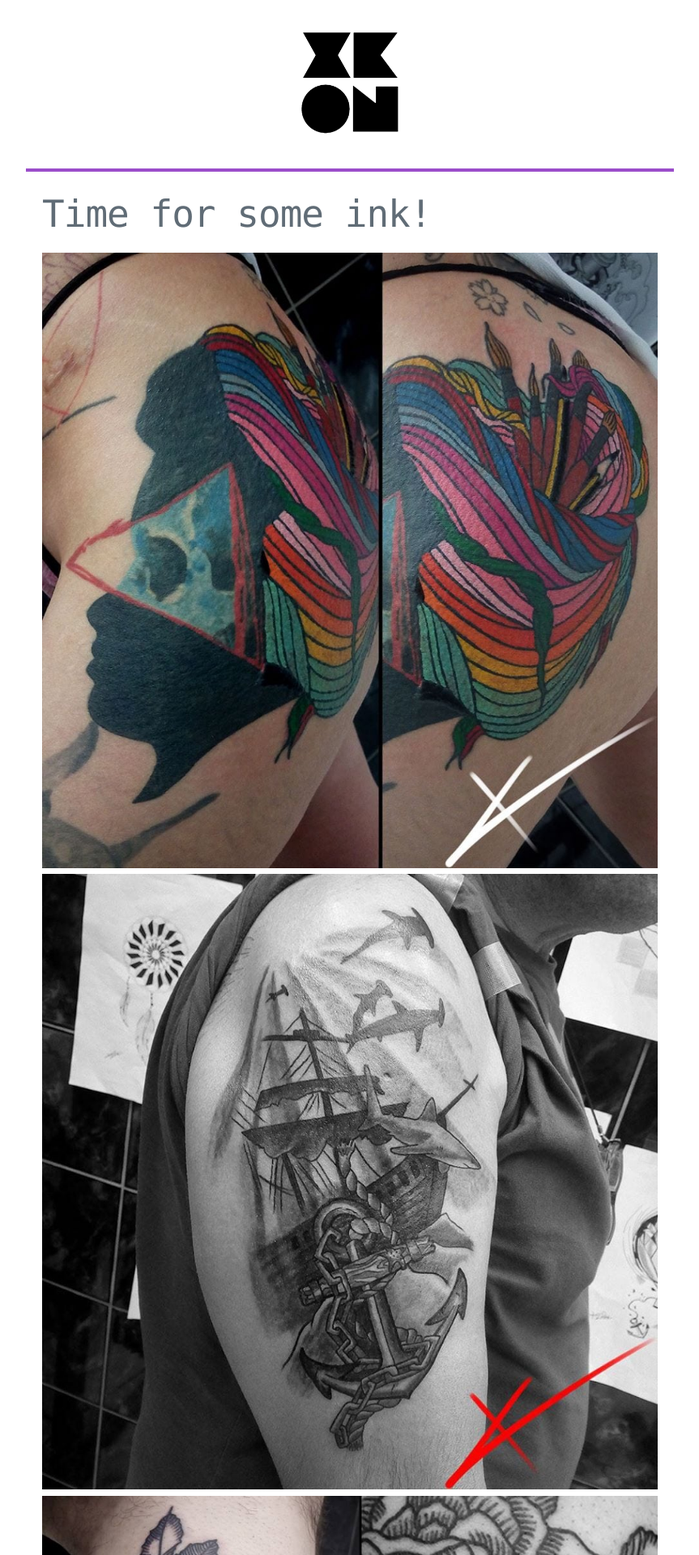
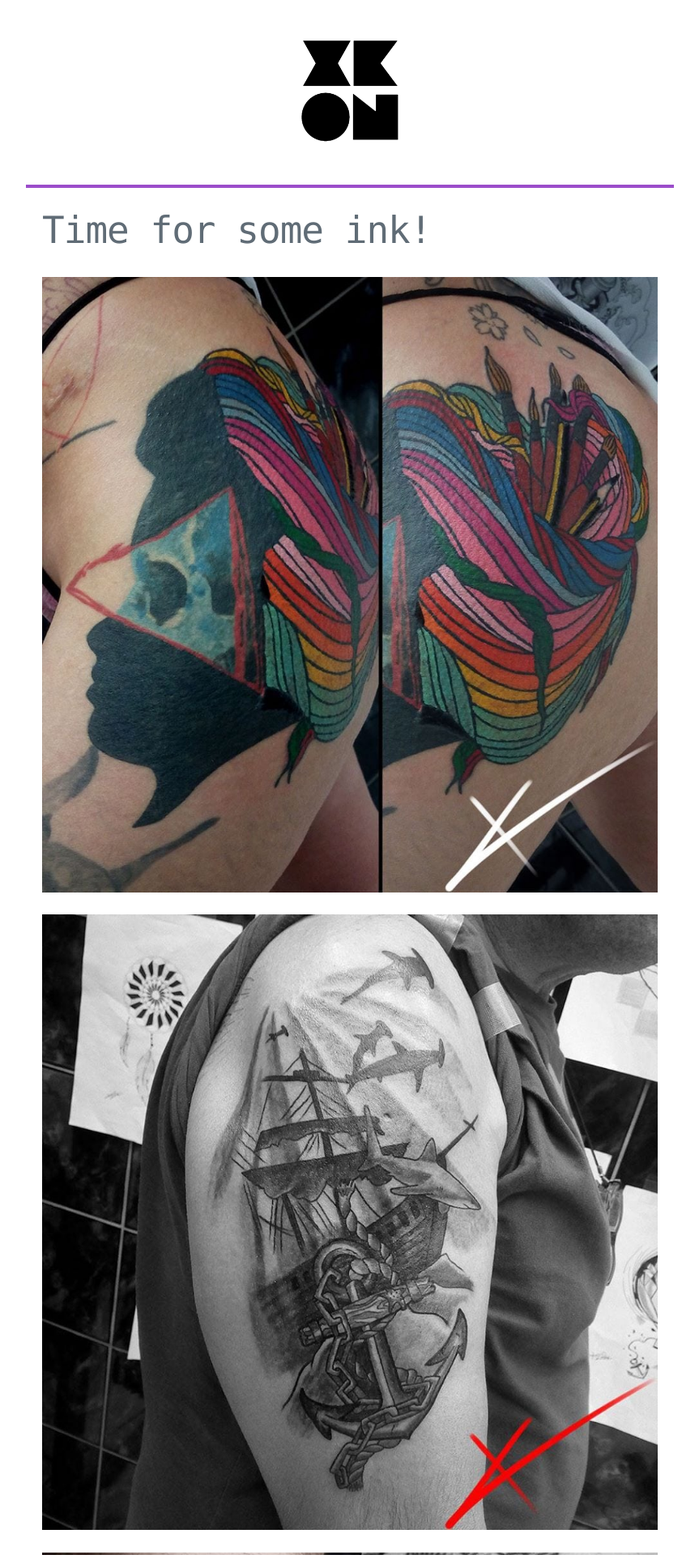
Before and after one commit to mrxkon/mrxkon.github.io, a Jekyll site: the page built from tattoos.html, in a window 1280 px wide. Shown: the top 1920 px of the page at 81% size, without its empty margins (208-1071 px from the left). Built offline with Jekyll 4.4.1, drawn with Linux system fonts in a browser that asks for light colours.

Commit message:
Update header.html

```diff
--- a/_includes/header.html
+++ b/_includes/header.html
@@ -72,6 +72,10 @@
 			margin-top: 2.5rem;
 			margin-bottom: 2.5rem;
 		}
+		.tattoos img {
+			margin-top: 1rem;
+			margin-bottom: 1rem;
+		}
 		</style>
 		{% if page.url contains '/tutorials/' %}
 		<link href="{{ site.site_url }}/css/prism.css" rel="stylesheet" />
```
